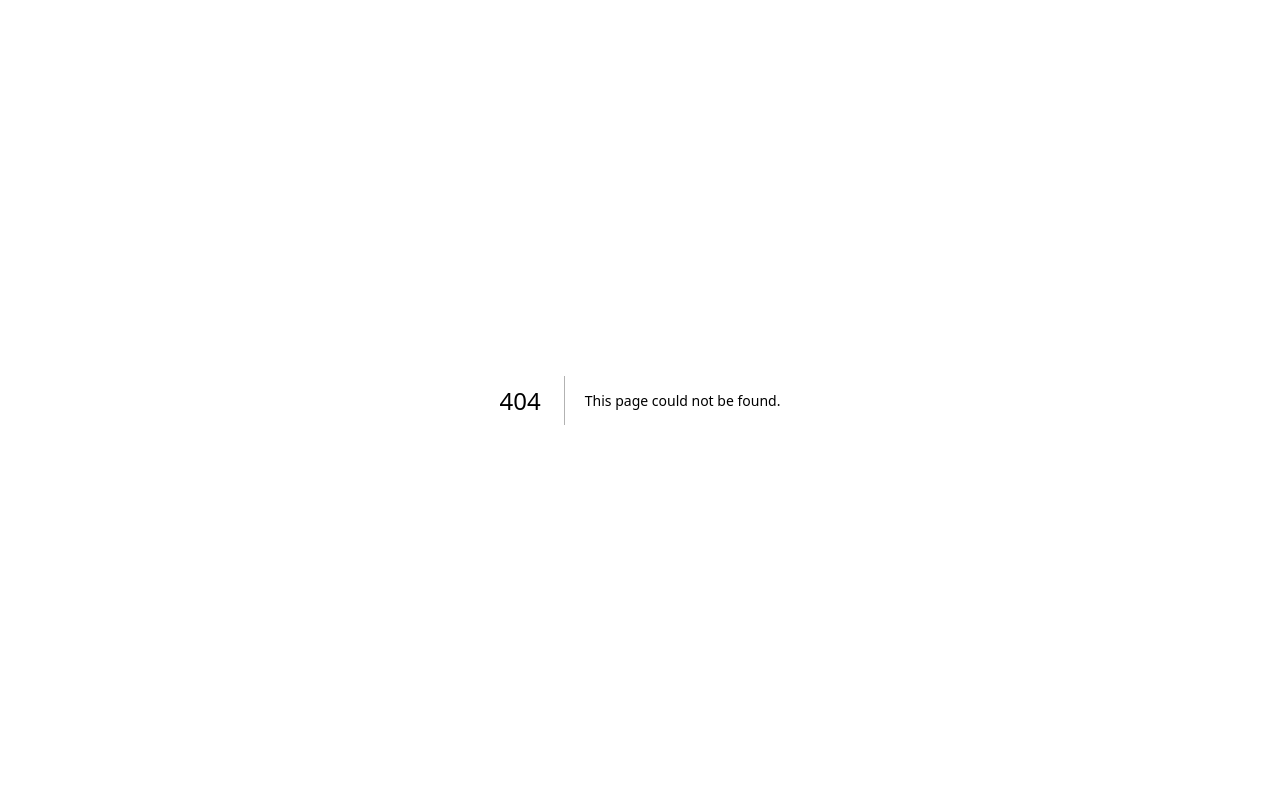
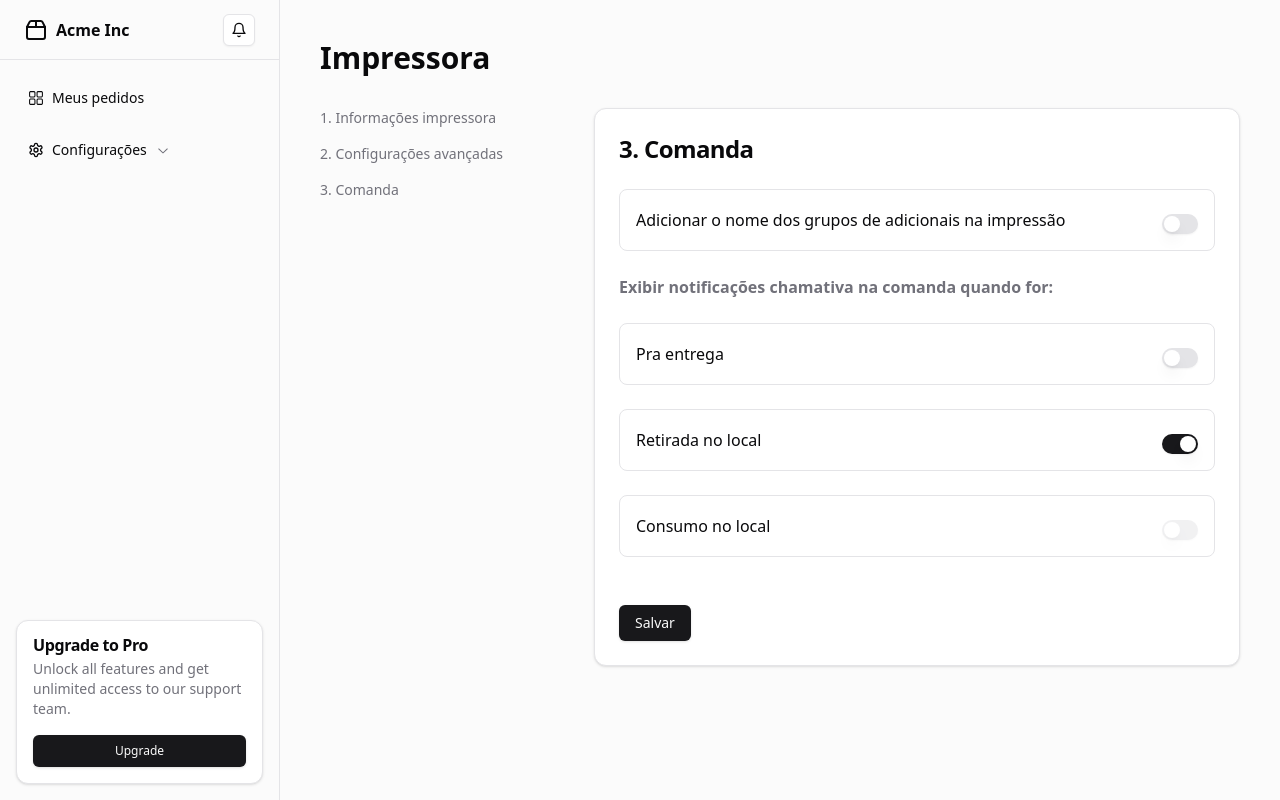
Before and after one commit to DRTSistemas/cardapioweb, a Next.js app: page /app/settings/printer/command in a window 1280 px wide. Before the commit this address had no page. Built offline with nearby package versions, Linux system fonts and the light colour scheme.

Commit message:
feat: add command printer menu

```diff
--- /dev/null
+++ b/src/app/app/settings/printer/command/_components/comanda-settings-printer-form.tsx
@@ -0,0 +1,140 @@
+"use client";
+
+import { zodResolver } from "@hookform/resolvers/zod";
+import { useForm } from "react-hook-form";
+import { z } from "zod";
+
+import { Button } from "@/components/ui/button";
+
+import {
+  Form,
+  FormControl,
+  FormDescription,
+  FormField,
+  FormItem,
+  FormLabel,
+} from "@/components/ui/form";
+
+import { Switch } from "@/components/ui/switch";
+import { toast } from "@/components/ui/use-toast";
+
+const notificationsFormSchema = z.object({
+  whatsapp: z.boolean().default(false).optional(),
+  facebook: z.boolean().default(false).optional(),
+  instagram: z.boolean().default(false).optional(),
+  webmenu: z.boolean().default(false).optional(),
+});
+
+type NotificationsFormValues = z.infer<typeof notificationsFormSchema>;
+
+// This can come from your database or API.
+const defaultValues: Partial<NotificationsFormValues> = {
+  whatsapp: false,
+  facebook: false,
+  instagram: true,
+  webmenu: false,
+};
+
+export function ComandaSettingsPrinterForm() {
+  const form = useForm<NotificationsFormValues>({
+    resolver: zodResolver(notificationsFormSchema),
+    defaultValues,
+  });
+
+  function onSubmit(data: NotificationsFormValues) {
+    toast({
+      title: "You submitted the following values:",
+      description: (
+        <pre className="mt-2 w-[340px] rounded-md bg-slate-950 p-4">
+          <code className="text-white">{JSON.stringify(data, null, 2)}</code>
+        </pre>
+      ),
+    });
+  }
+
+  return (
+    <Form {...form}>
+      <form onSubmit={form.handleSubmit(onSubmit)} className="space-y-12">
+        <div className="space-y-6">
+          <FormField
+            control={form.control}
+            name="whatsapp"
+            render={({ field }) => (
+              <FormItem className="flex flex-row items-center justify-between rounded-lg border p-4">
+                <div className="space-y-0.5">
+                  <FormLabel className="text-base">
+                    Adicionar o nome dos grupos de adicionais na impressão
+                  </FormLabel>
+                </div>
+                <FormControl>
+                  <Switch
+                    checked={field.value}
+                    onCheckedChange={field.onChange}
+                  />
+                </FormControl>
+              </FormItem>
+            )}
+          />
+          <p className="font-semibold text-muted-foreground">
+            Exibir notificações chamativa na comanda quando for:
+          </p>
+          <FormField
+            control={form.control}
+            name="facebook"
+            render={({ field }) => (
+              <FormItem className="flex flex-row items-center justify-between rounded-lg border p-4">
+                <div className="space-y-0.5">
+                  <FormLabel className="text-base">Pra entrega</FormLabel>
+                </div>
+                <FormControl>
+                  <Switch
+                    checked={field.value}
+                    onCheckedChange={field.onChange}
+                  />
+                </FormControl>
+              </FormItem>
+            )}
+          />
+          <FormField
+            control={form.control}
+            name="instagram"
+            render={({ field }) => (
+              <FormItem className="flex flex-row items-center justify-between rounded-lg border p-4">
+                <div className="space-y-0.5">
+                  <FormLabel className="text-base">Retirada no local</FormLabel>
+                </div>
+                <FormControl>
+                  <Switch
+                    checked={field.value}
+                    onCheckedChange={field.onChange}
+                  />
+                </FormControl>
+              </FormItem>
+            )}
+          />
+          <FormField
+            control={form.control}
+            name="webmenu"
+            render={({ field }) => (
+              <FormItem className="flex flex-row items-center justify-between rounded-lg border p-4">
+                <div className="space-y-0.5">
+                  <FormLabel className="text-base">Consumo no local</FormLabel>
+                </div>
+                <FormControl>
+                  <Switch
+                    checked={field.value}
+                    onCheckedChange={field.onChange}
+                    disabled
+                    aria-readonly
+                  />
+                </FormControl>
+              </FormItem>
+            )}
+          />
+        </div>
+
+        <Button type="submit">Salvar</Button>
+      </form>
+    </Form>
+  );
+}
--- /dev/null
+++ b/src/app/app/settings/printer/command/page.tsx
@@ -0,0 +1,23 @@
+import {
+  Card,
+  CardContent,
+  CardDescription,
+  CardHeader,
+  CardTitle,
+} from "@/components/ui/card";
+import { ComandaSettingsPrinterForm } from "./_components/comanda-settings-printer-form";
+
+export default function Page() {
+  return (
+    <div className="grid gap-6">
+      <Card>
+        <CardHeader>
+          <CardTitle className="text-2xl">3. Comanda</CardTitle>
+        </CardHeader>
+        <CardContent>
+          <ComandaSettingsPrinterForm />
+        </CardContent>
+      </Card>
+    </div>
+  );
+}
```
